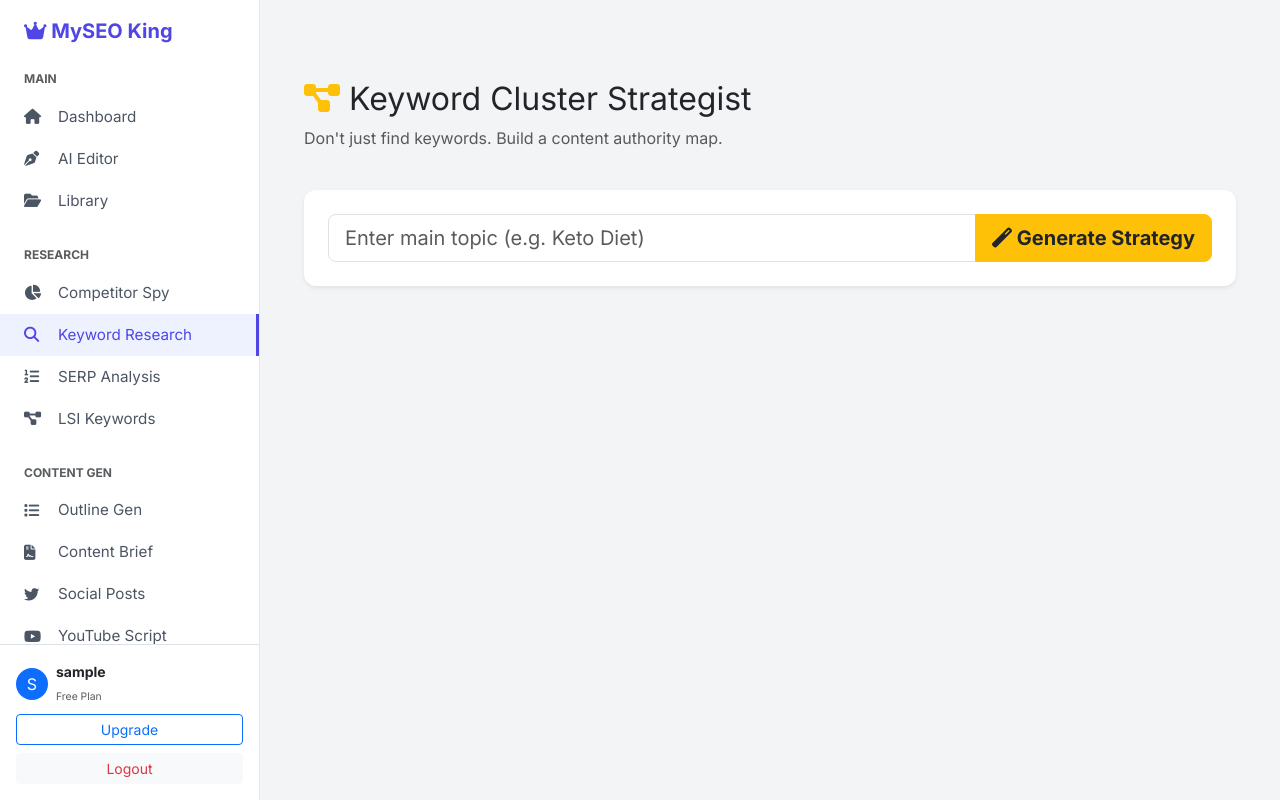
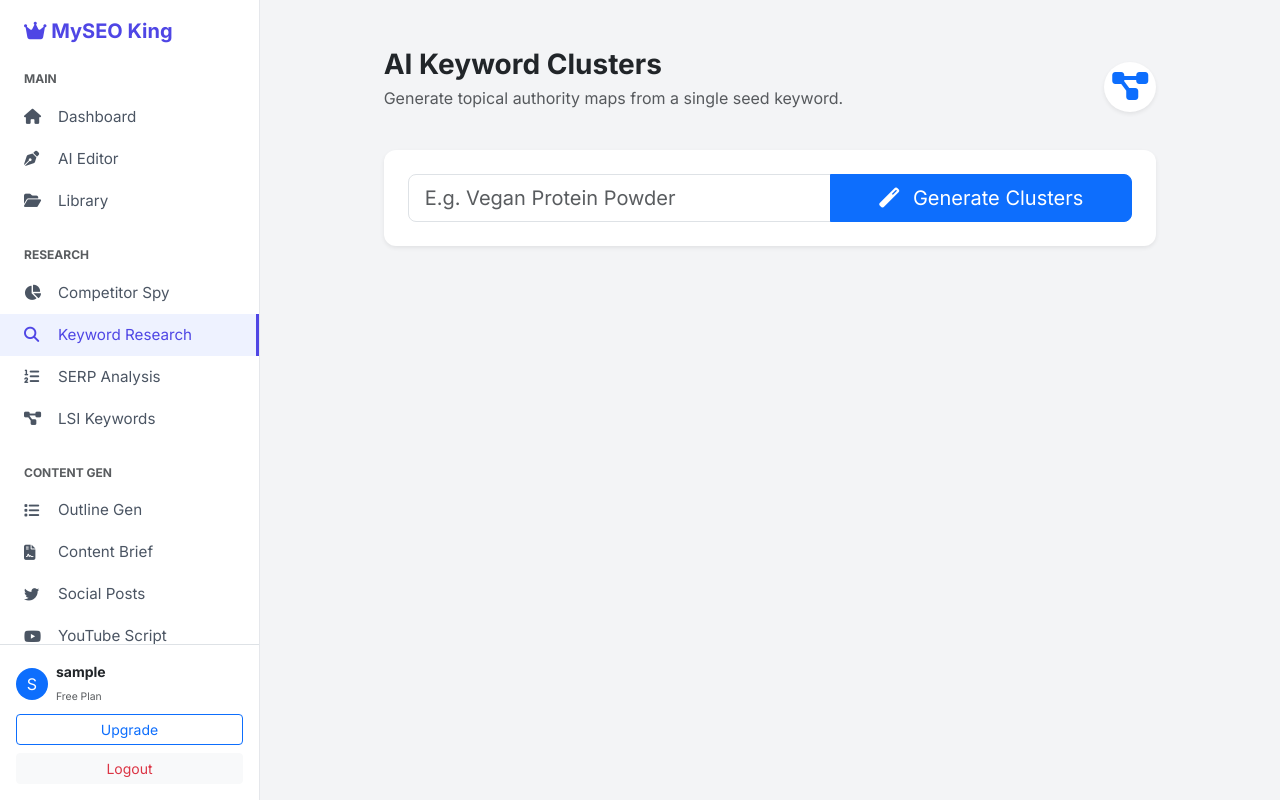
Before and after one commit to dilawar47866/MySEOTooler_V5, a Flask app: page /keyword-research in a window 1280 px wide. Run offline with Flask 3, Linux system fonts and the light colour scheme; the visitor is signed in with stand-in values (Sample User, id 1).

Commit message:
Update keyword_research.html

```diff
--- a/templates/keyword_research.html
+++ b/templates/keyword_research.html
@@ -1,88 +1,123 @@
 {% extends "base.html" %}
+
+{% block title %}Keyword Research - MySEO King{% endblock %}
+
 {% block content %}
-<div class="container mt-5">
+<div class="container-fluid">
+    <div class="row justify-content-center">
+        <div class="col-md-10">
+
             <div class="d-flex justify-content-between align-items-center mb-4">
                 <div>
-            <h2><i class="fas fa-project-diagram text-warning"></i> Keyword Cluster Strategist</h2>
-            <p class="text-muted">Don't just find keywords. Build a content authority map.</p>
+                    <h2 class="h3 fw-bold mb-1">AI Keyword Clusters</h2>
+                    <p class="text-muted">Generate topical authority maps from a single seed keyword.</p>
+                </div>
+                <div class="bg-white p-2 rounded-circle shadow-sm">
+                    <i class="fas fa-project-diagram fa-2x text-primary"></i>
                 </div>
             </div>
 
-    <!-- Input Area -->
-    <div class="card shadow-sm p-4 mb-4 border-0">
+            <!-- Input -->
+            <div class="card shadow-sm mb-4">
+                <div class="card-body p-4">
                     <div class="input-group input-group-lg">
-            <input type="text" id="seedKeyword" class="form-control" placeholder="Enter main topic (e.g. Keto Diet)">
-            <button class="btn btn-warning text-dark fw-bold" onclick="generateClusters()">
-                <i class="fas fa-magic"></i> Generate Strategy
+                        <input type="text" id="seedKeyword" class="form-control" placeholder="E.g. Vegan Protein Powder">
+                        <button class="btn btn-primary px-5" onclick="generateClusters()">
+                            <i class="fas fa-magic me-2"></i> Generate Clusters
                         </button>
+                    </div>
                 </div>
             </div>
 
             <!-- Loading -->
-    <div id="loading" class="text-center py-5" style="display:none;">
-        <div class="spinner-border text-warning" style="width: 3rem; height: 3rem;"></div>
-        <h4 class="mt-3">Designing Content Strategy...</h4>
-        <p class="text-muted">Grouping keywords by search intent.</p>
+            <div id="loader" class="text-center d-none py-5">
+                <div class="spinner-border text-primary" role="status"></div>
+                <p class="mt-3 text-muted">AI is brainstorming topic clusters...</p>
             </div>
 
-    <!-- Results Grid -->
-    <div id="resultsArea" class="row g-4" style="display:none;">
-        <!-- Clusters will be injected here via JS -->
+            <!-- Results -->
+            <div id="resultsArea" class="d-none">
+                <h5 class="fw-bold mb-3">Strategy Map</h5>
+                <div class="row" id="clusterGrid">
+                    <!-- Clusters inserted here by JS -->
+                </div>
+            </div>
+
+        </div>
     </div>
 </div>
 
 <script>
 async function generateClusters() {
-    const kw = document.getElementById('seedKeyword').value;
-    if(!kw) return alert("Enter a topic");
+    const keyword = document.getElementById('seedKeyword').value;
+    if(!keyword) return alert("Enter a keyword");
 
-    document.getElementById('loading').style.display = 'block';
-    document.getElementById('resultsArea').style.display = 'none';
-    document.getElementById('resultsArea').innerHTML = '';
+    document.getElementById('loader').classList.remove('d-none');
+    document.getElementById('resultsArea').classList.add('d-none');
 
     try {
         const res = await fetch('/api/generate-clusters', {
             method: 'POST',
             headers: {'Content-Type': 'application/json'},
-            body: JSON.stringify({ keyword: kw })
+            body: JSON.stringify({keyword: keyword})
         });
+
         const data = await res.json();
-        document.getElementById('loading').style.display = 'none';
 
-        if(data.success) {
-            document.getElementById('resultsArea').style.display = 'flex';
+        if(data.error) {
+            alert(data.error);
+        } else {
+            const grid = document.getElementById('clusterGrid');
+            grid.innerHTML = '';
 
-            data.clusters.forEach((cluster, index) => {
-                let keywordsHtml = cluster.keywords.map(k => `<li class="list-group-item"><i class="fas fa-search text-muted me-2 small"></i>${k}</li>`).join('');
+            data.clusters.forEach(cluster => {
+                let pills = '';
+                cluster.keywords.forEach(k => {
+                    pills += `<span class="badge bg-light text-dark border me-1 mb-1 fw-normal">${k}</span>`;
+                });
 
-                let html = `
-                <div class="col-md-6">
+                grid.innerHTML += `
+                    <div class="col-md-6 mb-4">
                         <div class="card h-100 shadow-sm border-0">
-                        <div class="card-header bg-white fw-bold text-uppercase text-primary">
-                            <i class="fas fa-bullseye me-2"></i> ${cluster.name}
+                            <div class="card-header bg-primary text-white fw-bold">
+                                <i class="fas fa-folder me-2"></i>${cluster.name}
                             </div>
-                        <ul class="list-group list-group-flush">
-                            ${keywordsHtml}
-                        </ul>
-                        <div class="card-footer bg-white">
-                            <button class="btn btn-sm btn-outline-primary w-100" onclick="copyToClipboard('${cluster.keywords.join(', ')}')">Copy Keywords</button>
+                            <div class="card-body">
+                                <p class="small text-muted mb-2">Related Keywords:</p>
+                                <div>${pills}</div>
+                            </div>
+                            <div class="card-footer bg-white border-0">
+                                <button class="btn btn-sm btn-outline-primary w-100" onclick="sendToEditor('${cluster.name}')">
+                                    <i class="fas fa-pen me-1"></i> Write about this
+                                </button>
                             </div>
                         </div>
-                </div>`;
-                document.getElementById('resultsArea').innerHTML += html;
+                    </div>
+                `;
             });
-        } else {
-            alert("Error: " + data.error);
+
+            document.getElementById('resultsArea').classList.remove('d-none');
         }
-    } catch(e) {
-        alert("AI Error. Try again.");
-        document.getElementById('loading').style.display = 'none';
-    }
+    } catch(e) { console.error(e); }
+    finally { document.getElementById('loader').classList.add('d-none'); }
 }
 
-function copyToClipboard(text) {
-    navigator.clipboard.writeText(text);
-    alert("Keywords copied!");
+function sendToEditor(topic) {
+    // Create a new content draft and redirect
+    fetch('/api/save-content', {
+        method: 'POST',
+        headers: {'Content-Type': 'application/json'},
+        body: JSON.stringify({
+            title: topic,
+            content: '',
+            html_content: '',
+            keyword: topic
+        })
+    })
+    .then(res => res.json())
+    .then(data => {
+        if(data.success) window.location.href = `/editor?id=${data.id}`;
+    });
 }
 </script>
 {% endblock %}
```
Lines whose indentation alone changed are shown as unchanged.
